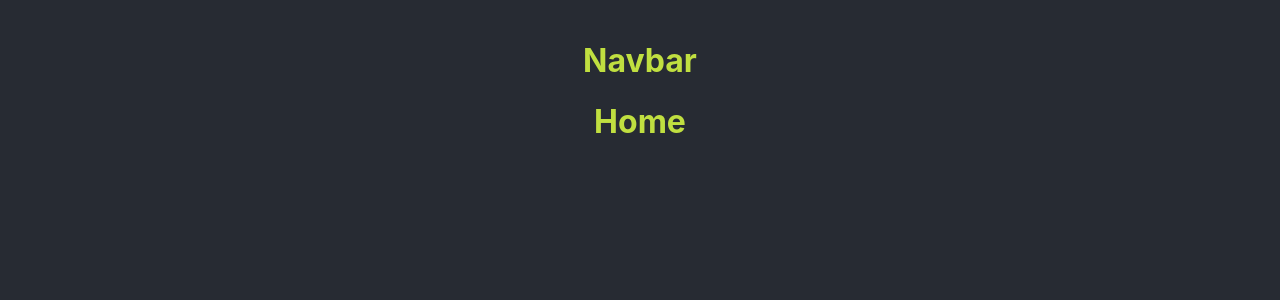
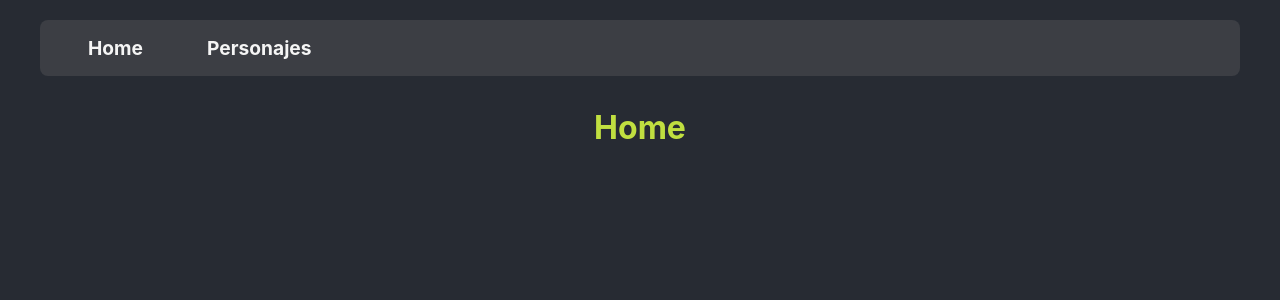
Before and after one commit to warderer/intro-react-g43a, a React (Vite) app in the folder 07-react-router-dom/: page / in a window 1280 px wide. Shown: the top 300 px of the page. Built offline with nearby package versions, Linux system fonts and the light colour scheme.

Commit message:
✨ Add basic Navbar JSX

```diff
--- a/07-react-router-dom/src/components/Navbar.jsx
+++ b/07-react-router-dom/src/components/Navbar.jsx
@@ -1,6 +1,15 @@
 const Navbar = () => {
   return (
-    <h1>Navbar</h1>
+    <nav className='navbar'>
+      <ul>
+        <li>
+          <a href='/'>Home</a>
+        </li>
+        <li>
+          <a href='/characters'>Personajes</a>
+        </li>
+      </ul>
+    </nav>
   )
 }
 export default Navbar
```
